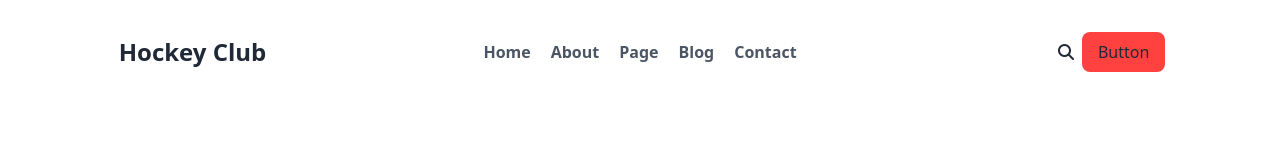
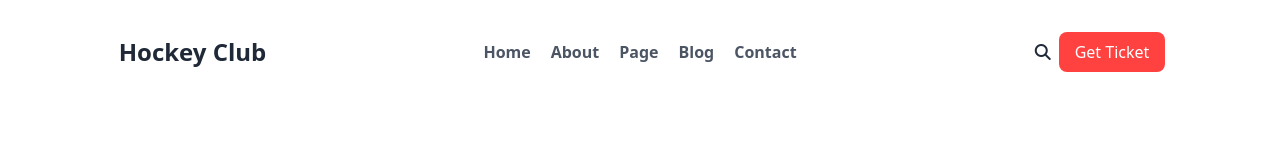
Before and after one commit to arafatrased/hockey-club-tailwind-daisyui, a website built with Vite: page index.html in a window 1280 px wide. Built offline with nearby package versions, Linux system fonts and the light colour scheme.

Commit message:
button text changes

```diff
--- a/index.html
+++ b/index.html
@@ -55,11 +55,11 @@
                 </div>
 
                 <div class="navbar-end">
-                    <div class="flex flex-end">
+                    <div class="hidden lg:flex flex-end">
                         <i class="fa-solid fa-magnifying-glass" style="color: text-gray-500;"></i>
 
                     </div>
-                  <a class="ml-2 py-2 cursor-pointer px-4 bg-[#FF4240] hover:bg-[#FF4240] hover:text-white rounded-lg ">Button</a>
+                  <a class="ml-2 py-2 text-white cursor-pointer px-4 bg-[#FF4240] hover:bg-[#FF4240] hover:text-white rounded-lg ">Get Ticket</a>
                 </div>
               </div>
         </nav>
--- a/postcss.config.js
+++ b/postcss.config.js
@@ -2,6 +2,5 @@ module.exports = {
   plugins: {
     tailwindcss: {},
     autoprefixer: {},
-    daisyui: {},
   },
 }
```
